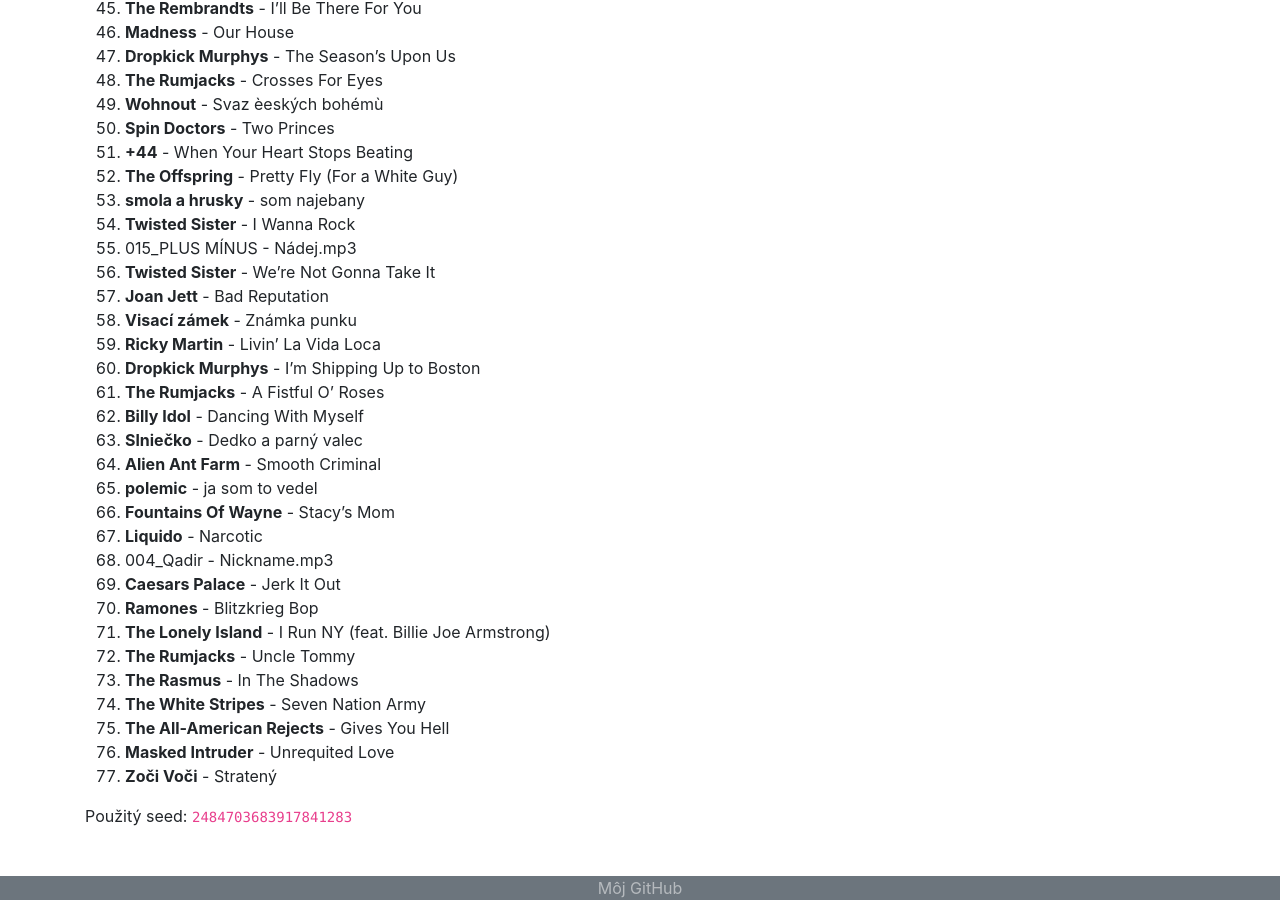
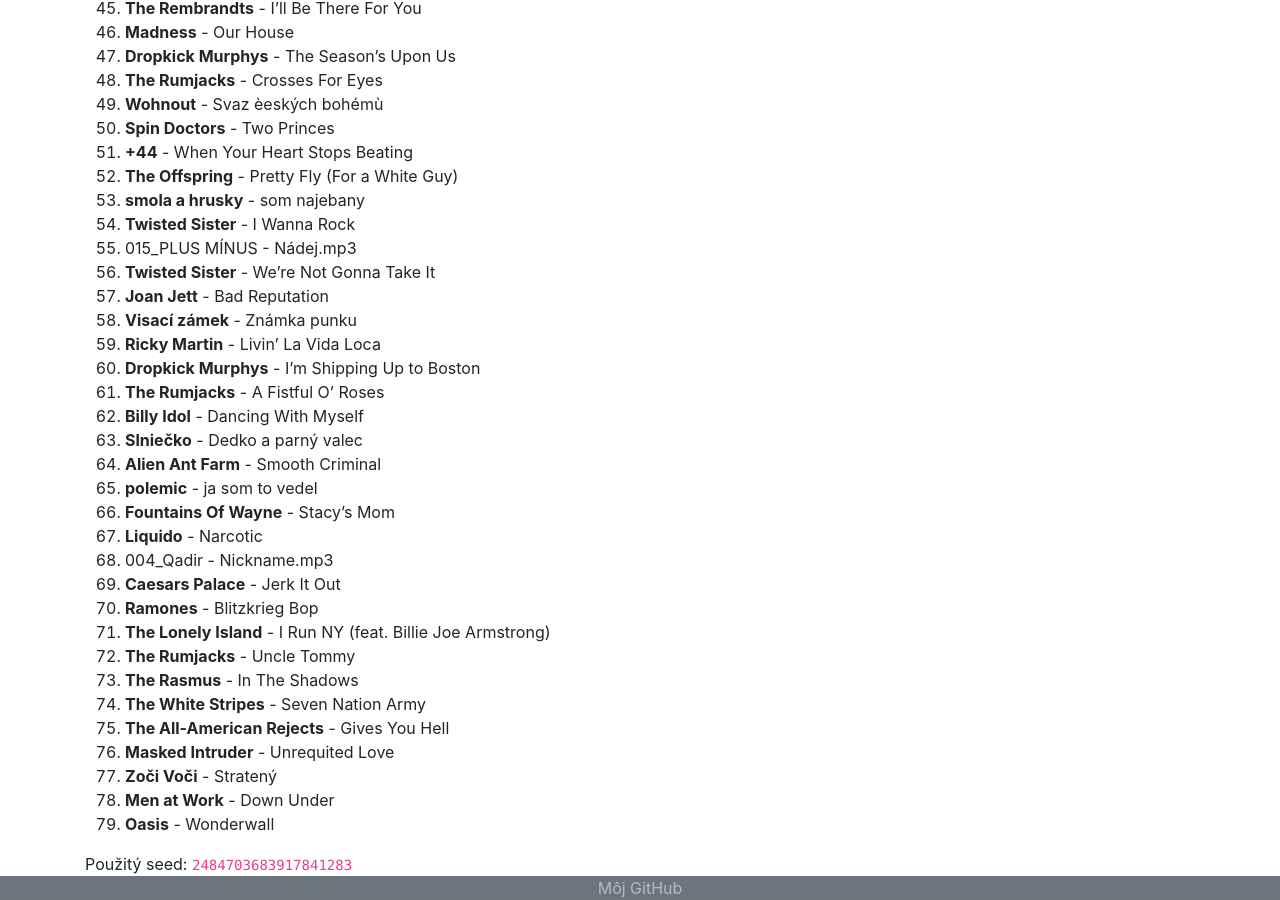
Before and after one commit to MatusPilnan/MatusPilnan.github.io, a Jekyll site: the page built from barjake_redkovky.md, in a window 1280 px wide and 900 px high, scrolled down 1276 px. Built offline with Jekyll 4.4.1, drawn with Linux system fonts in a browser that asks for light colours.

Commit message:
Update barjake_redkovky.md

````diff
--- a/barjake_redkovky.md
+++ b/barjake_redkovky.md
@@ -85,5 +85,7 @@
 75. **The All-American Rejects** - Gives You Hell
 76. **Masked Intruder** - Unrequited Love
 77. **Zoči Voči** - Stratený
+78. **Men at Work** - Down Under
+79. **Oasis** - Wonderwall
 
 Použitý seed: ```2484703683917841283```
````
